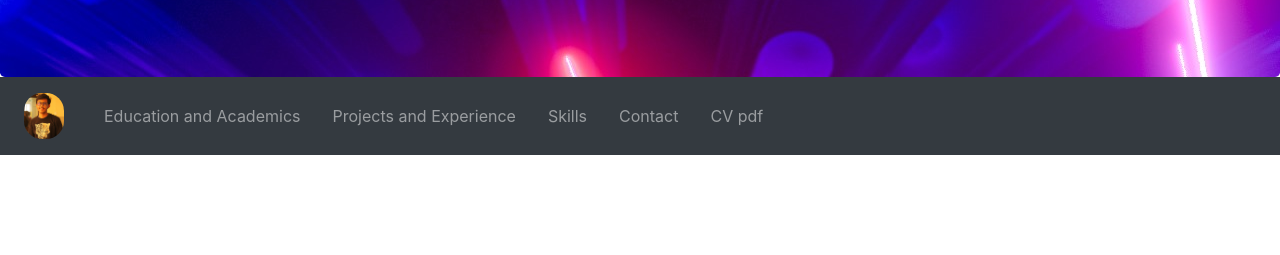
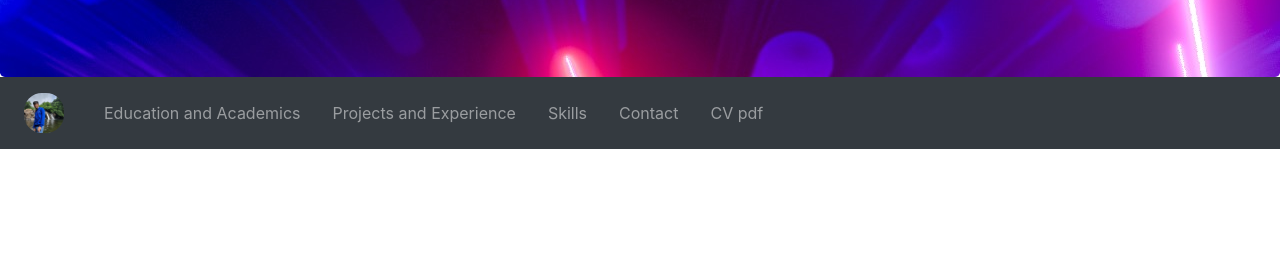
Before and after one commit to fLanKer42/fLanKer42.github.io, a plain HTML site: page index.html in a window 1280 px wide. Shown: the part 171-426 px from the top of the page. Drawn offline with nearby package versions, Linux system fonts and the light colour scheme.

Commit message:
photo change

```diff
--- a/index.html
+++ b/index.html
@@ -44,7 +44,7 @@
 			<p class="text-white">Third year undergraduate engineering student, IIT Kharagpur <br /> @fLanKer42</p>
 		  </div>
 		<nav class="navbar navbar-expand-md bg-dark navbar-dark sticky-top">
-		  <a class="navbar-brand p-2" href="#"><img src="images/me.gif" alt="Photo" style="width:40px; border-radius: 18px;"/></a>
+		  <a class="navbar-brand p-2" href="#"><img src="images/IMG_20230606_151450_065.jpg" alt="Photo" style="width:40px; border-radius: 18px;"/></a>
 		  <button class="navbar-toggler" type="button" data-toggle="collapse" data-target="#collapsibleNavbar">
 			<span class="navbar-toggler-icon"></span>
 		  </button>
```
